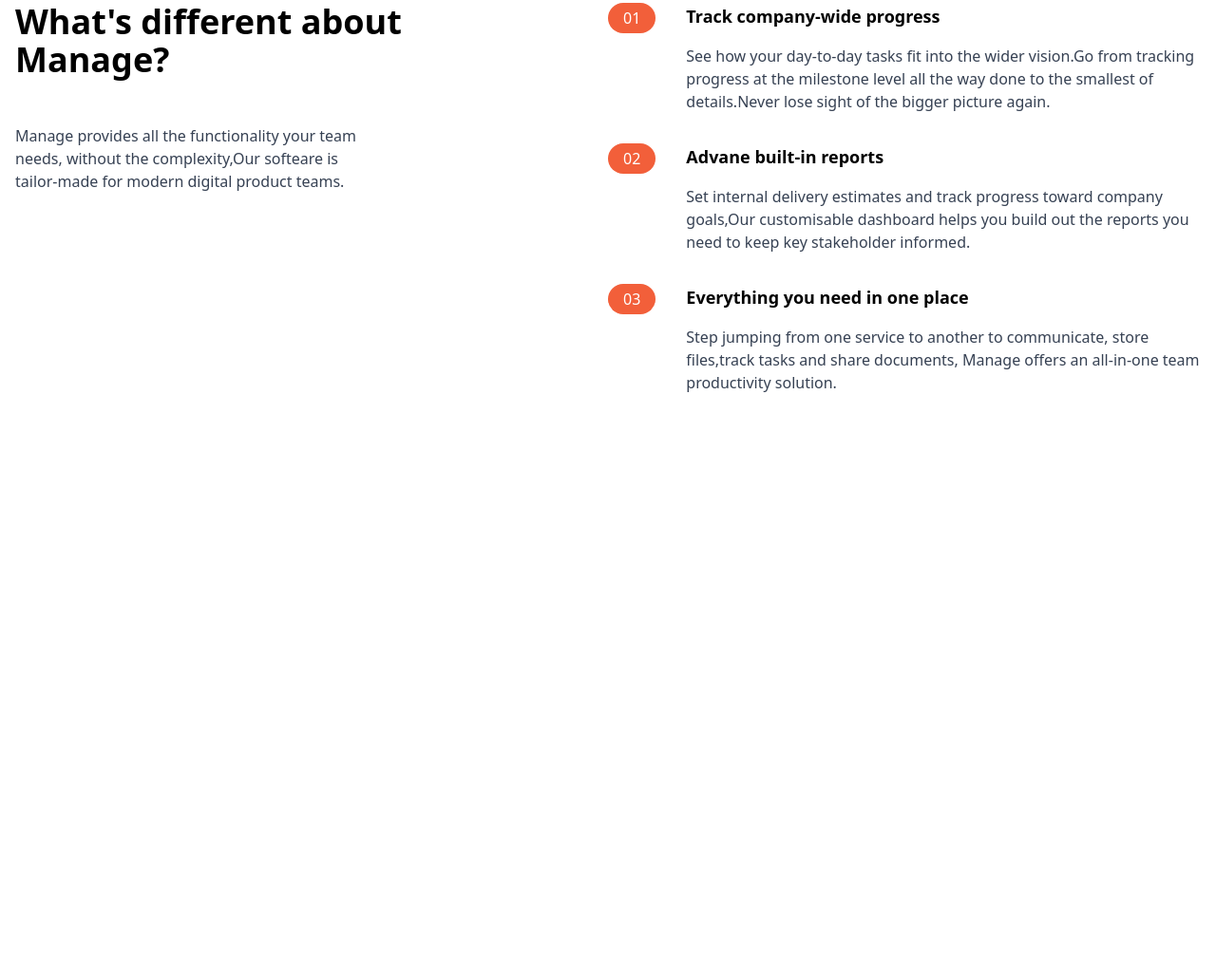
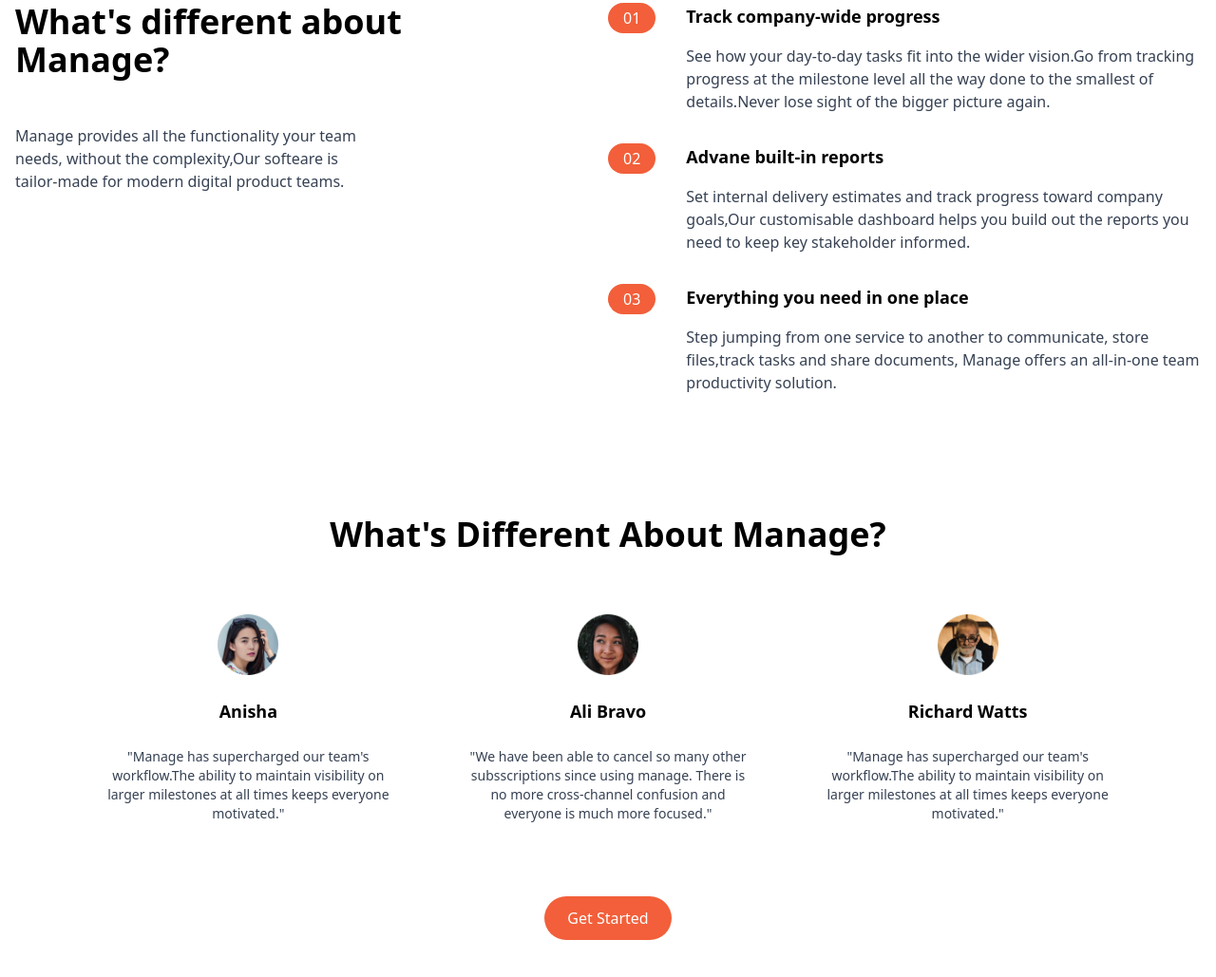
Before and after one commit to abmoh4219/Tailwind-Manage-Landing, a website: page src/index.html in a window 1280 px wide. Shown: the part 698-1727 px from the top of the page at 95% size. Before the commit the page ends 1113 px from the top, so only its background shows below. Drawn offline with Linux system fonts and the light colour scheme.

Commit message:
building the testimonial sections

```diff
--- a/src/index.html
+++ b/src/index.html
@@ -177,6 +177,57 @@
        </section>
 
        <!-- Testimonials Section -->
-
+       <section id="testimonials">
+         <!-- Container to heading and testimonial class -->
+          <div class="max-w-6xl px-5 mx-auto mt-32 text-center">
+            <!-- Heading -->
+             <h2 class="text-4xl font-bold text-center">
+               What's Different About Manage?
+             </h2>
+             <!-- Testimonial Container -->
+              <div class="flex flex-col mt-24 md:flex-row md:space-x-6">
+                 <!-- Testimonial 1 -->
+                  <div class="flex flex-col items-center p-6 space-y-6 rounded-lg bg-[hsl(0, 0%, 98%)] md:w-1/3">
+                     <img src="img/avatar-anisha.png" class="w-16 -mt-14" alt="">
+                     <h5 class="text-lg font-bold">Anisha</h5>
+                     <p class="text-sm text-gray-700">
+                        "Manage has supercharged our team's workflow.The ability
+                        to
+                        maintain visibility on larger milestones at all times
+                        keeps
+                        everyone motivated."
+                     </p>
+                  </div>
+                  <!-- Testimonial 2 -->
+                  <div class="hidden flex flex-col items-center p-6 space-y-6 rounded-lg bg-[hsl(0, 0%, 98%)] md:flex md:w-1/3">
+                     <img src="img/avatar-ali.png" class="w-16 -mt-14" alt="">
+                     <h5 class="text-lg font-bold">Ali Bravo</h5>
+                     <p class="text-sm text-gray-700">
+                        "We have been able to cancel so many other subsscriptions
+                        since
+                        using manage. There is no more cross-channel confusion and
+                        everyone is much more focused."
+                     </p>
+                  </div>
+                  <!-- Testimonial 3 -->
+                  <div class="hidden flex flex-col items-center p-6 space-y-6 rounded-lg bg-[hsl(0, 0%, 98%)] md:flex md:w-1/3">
+                     <img src="img/avatar-richard.png" class="w-16 -mt-14" alt="">
+                     <h5 class="text-lg font-bold">Richard Watts</h5>
+                     <p class="text-sm text-gray-700">
+                        "Manage has supercharged our team's workflow.The ability
+                        to
+                        maintain visibility on larger milestones at all times
+                        keeps
+                        everyone motivated."
+                     </p>
+                  </div>
+              </div>
+               <!-- Button -->
+               <div class="my-16">
+                  <a href="#" class="p-3 px-6 text-white bg-[hsl(12,88%,59%)]  rounded-full
+                      baseline hover:bg-[hsl(12, 88%, 69%)]">Get Started</a>
+               </div>
+          </div>
+       </section>
 </body>
 </html>
```
Also changed, not shown: src/output.css.
